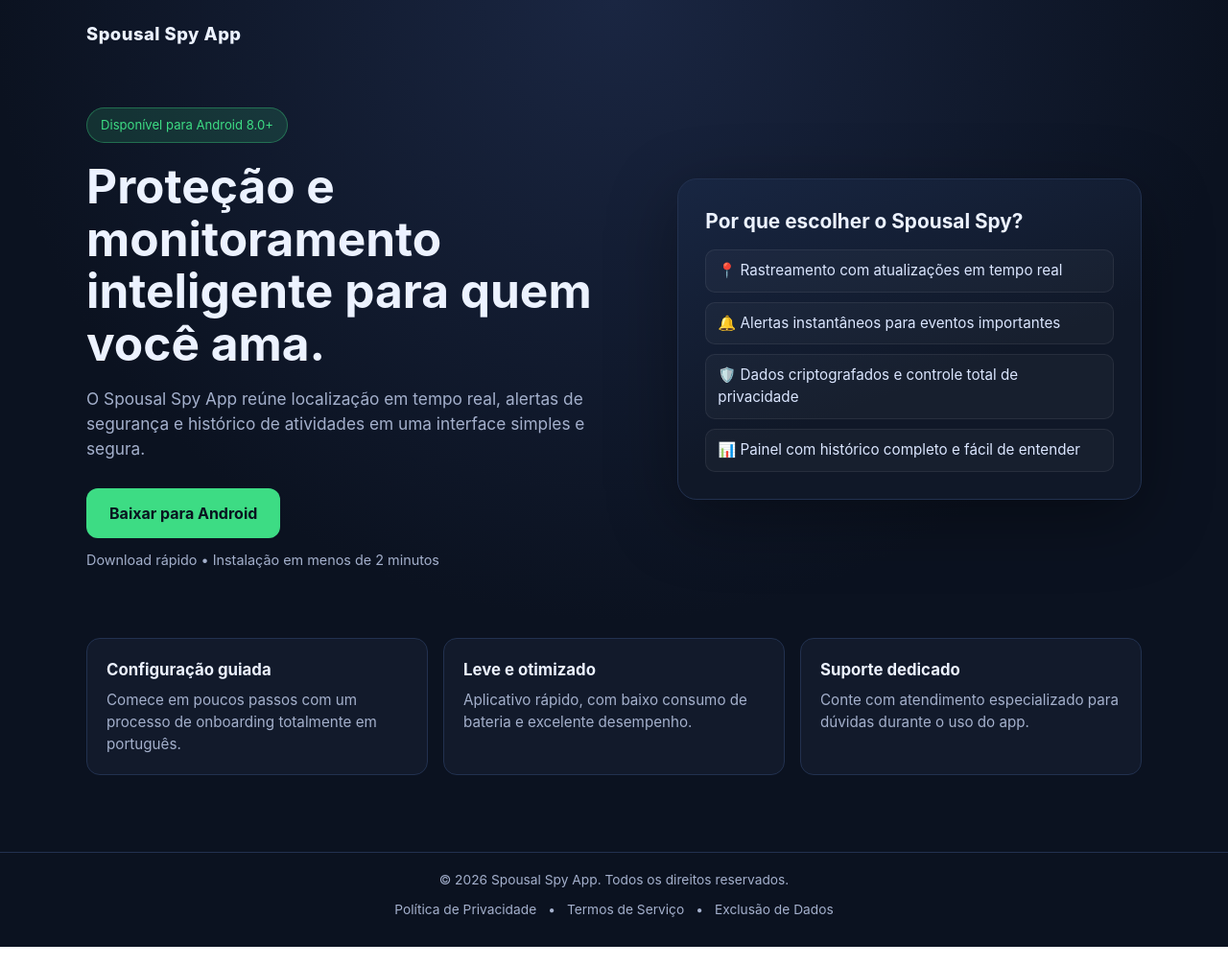
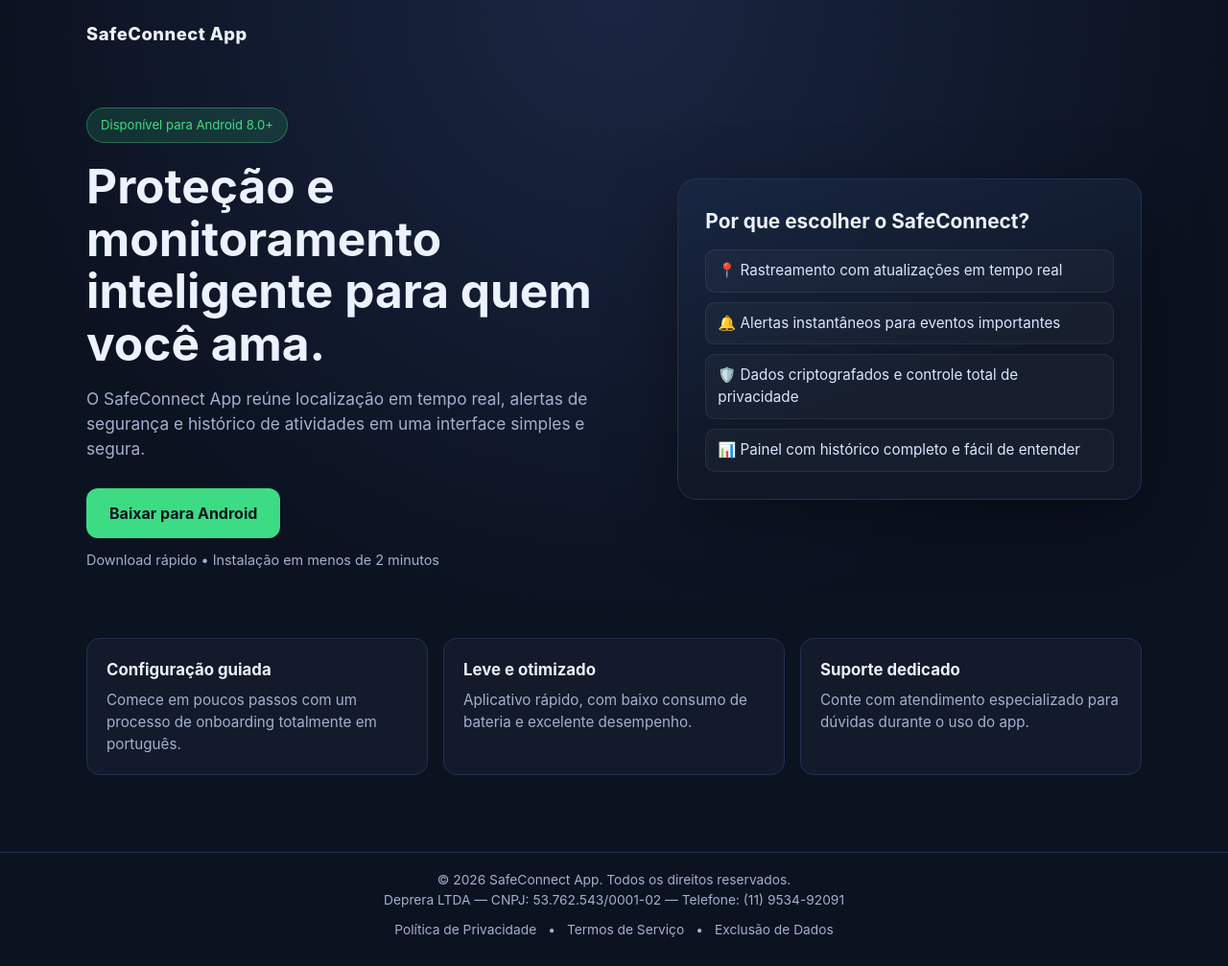
Before and after one commit to rdeprera/spousalspy.github.io, a plain HTML site: page index.html in a window 1280 px wide. Shown: the whole page at 96% size. Drawn offline with Linux system fonts and the light colour scheme.

Commit message:
adicionado cnpj e empresa

```diff
--- a/index.html
+++ b/index.html
@@ -3,8 +3,8 @@
 <head>
   <meta charset="UTF-8" />
   <meta name="viewport" content="width=device-width, initial-scale=1.0" />
-  <title>Spousal Spy App | Baixe para Android</title>
-  <meta name="description" content="Baixe o Spousal Spy App para Android e tenha recursos avançados de proteção, localização e alertas em um só lugar." />
+  <title>SafeConnect App | Baixe para Android</title>
+  <meta name="description" content="Baixe o SafeConnect App para Android e tenha recursos avançados de proteção, localização e alertas em um só lugar." />
   <style>
     :root {
       --bg: #0b1220;
@@ -197,7 +197,7 @@
 <body>
   <header>
     <div class="container">
-      <div class="brand">Spousal Spy App</div>
+      <div class="brand">SafeConnect App</div>
     </div>
   </header>
 
@@ -207,7 +207,7 @@
         <span class="badge">Disponível para Android 8.0+</span>
         <h1>Proteção e monitoramento inteligente para quem você ama.</h1>
         <p class="subtitle">
-          O Spousal Spy App reúne localização em tempo real, alertas de segurança e histórico de atividades em uma interface simples e segura.
+          O SafeConnect App reúne localização em tempo real, alertas de segurança e histórico de atividades em uma interface simples e segura.
         </p>
         <a class="cta" href="https://play.google.com/store" target="_blank" rel="noopener noreferrer">
           Baixar para Android
@@ -216,7 +216,7 @@
       </div>
 
       <aside class="hero-card">
-        <h2>Por que escolher o Spousal Spy?</h2>
+        <h2>Por que escolher o SafeConnect?</h2>
         <ul class="feature-list">
           <li>📍 Rastreamento com atualizações em tempo real</li>
           <li>🔔 Alertas instantâneos para eventos importantes</li>
@@ -247,7 +247,8 @@
   </main>
 
   <footer>
-    © <span id="year"></span> Spousal Spy App. Todos os direitos reservados.
+    © <span id="year"></span> SafeConnect App. Todos os direitos reservados.<br>
+    Deprera LTDA — CNPJ: 53.762.543/0001-02 — Telefone: (11) 9534-92091
     <div class="legal-links">
       <a href="privacy.html">Política de Privacidade</a>
       <span>•</span>
```
Also changed, not shown: data-deletion.html (+4 -3 lines), privacy.html (+4 -3 lines), terms.html (+5 -4 lines).
